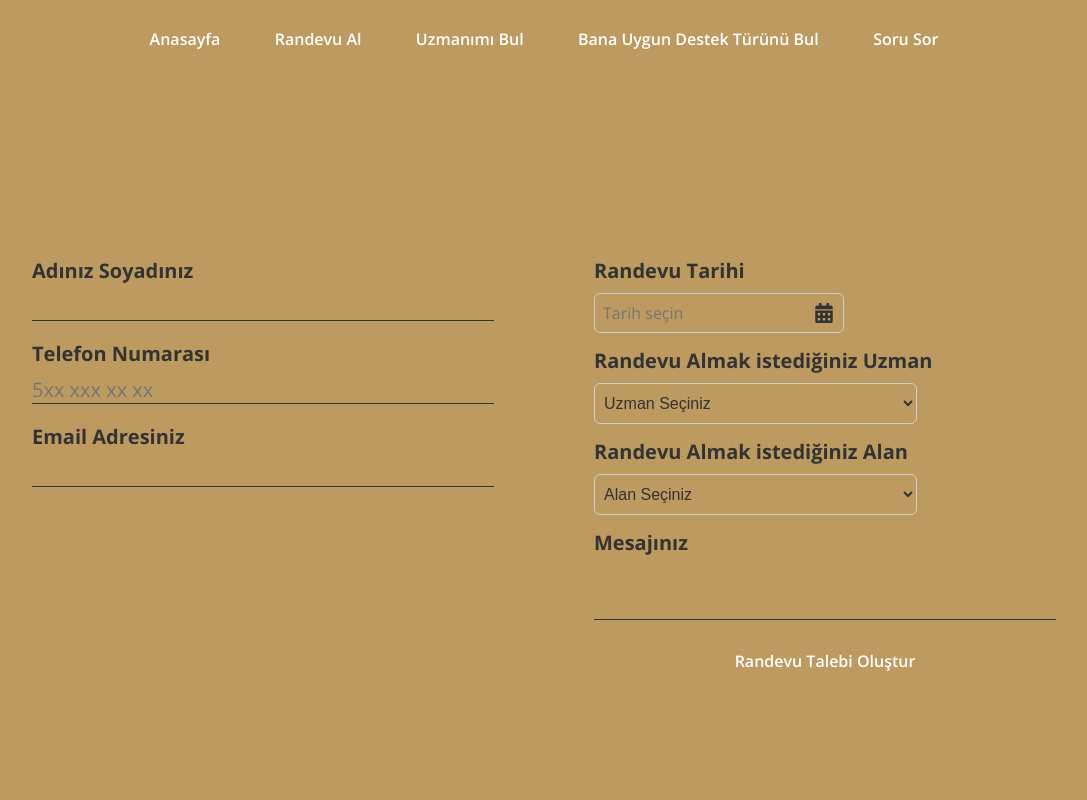
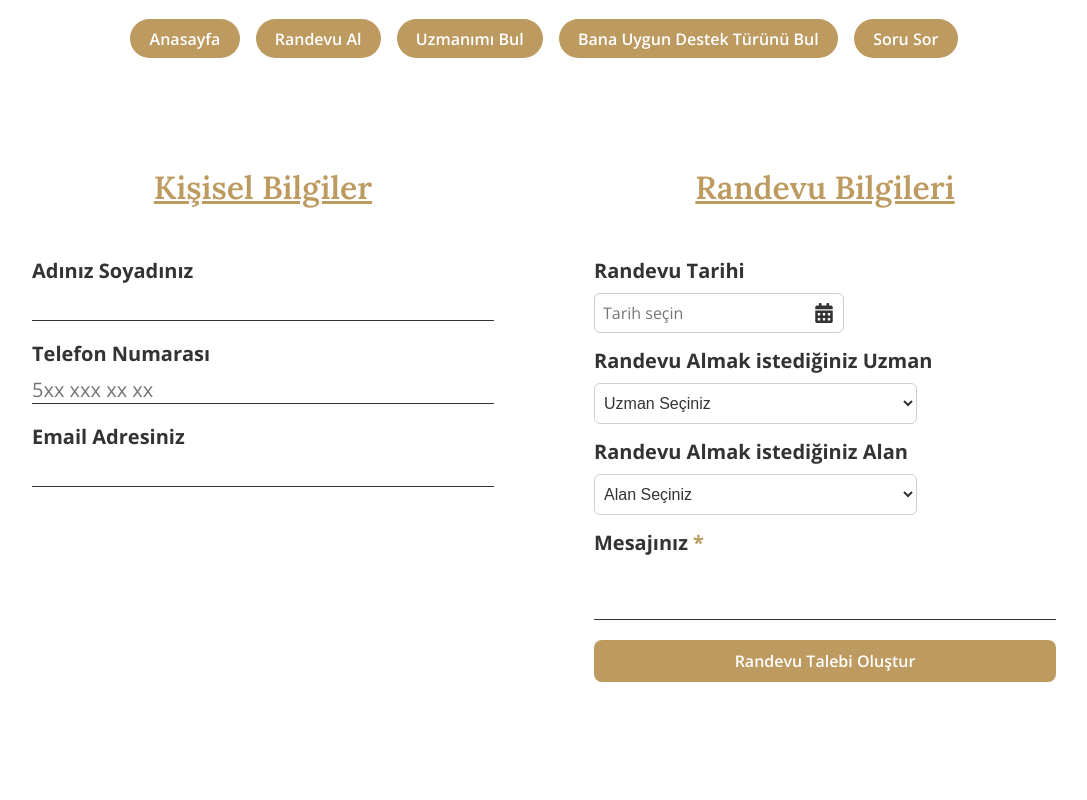
Before and after one commit to feyzanrsnr/Online_Therapy_Website, a React (Vite) app: page /randevu in a window 1280 px wide. Shown: the top 800 px of the page, without its empty margins (96-1183 px from the left). Built offline with nearby package versions, Linux system fonts and the light colour scheme; a web font is replaced by a local one.

Commit message:
randevu page background

```diff
--- a/src/components/Randevu/index.jsx
+++ b/src/components/Randevu/index.jsx
@@ -65,7 +65,7 @@ function index() {
 
 
   return (
-    <section style={{backgroundColor:'#bd9a5f', margin:'0'}} className='section'>
+    <section style={{backgroundColor:'#fff', margin:'0'}} className='section'>
 
     <div className='formContainer'>
 
```
